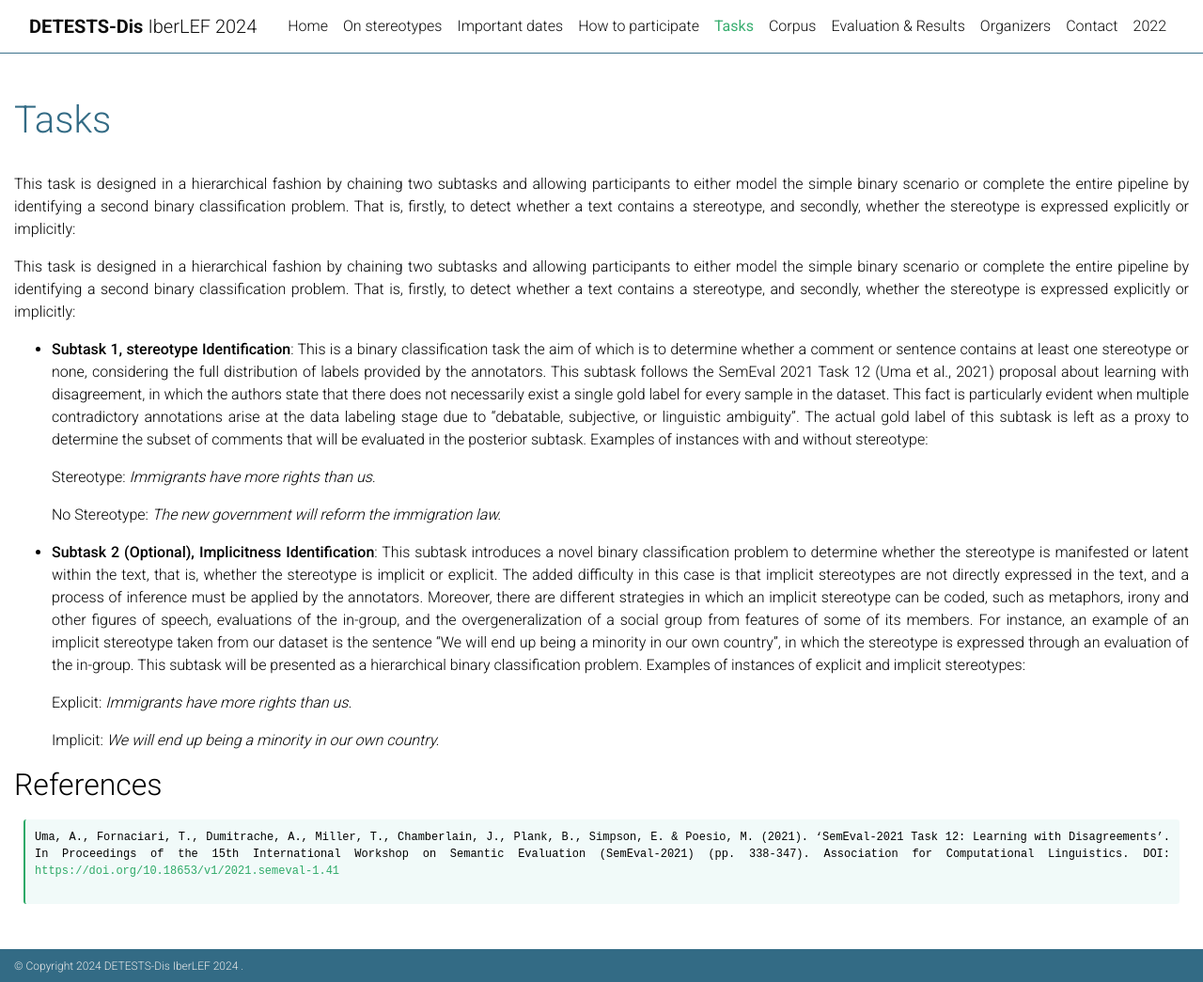
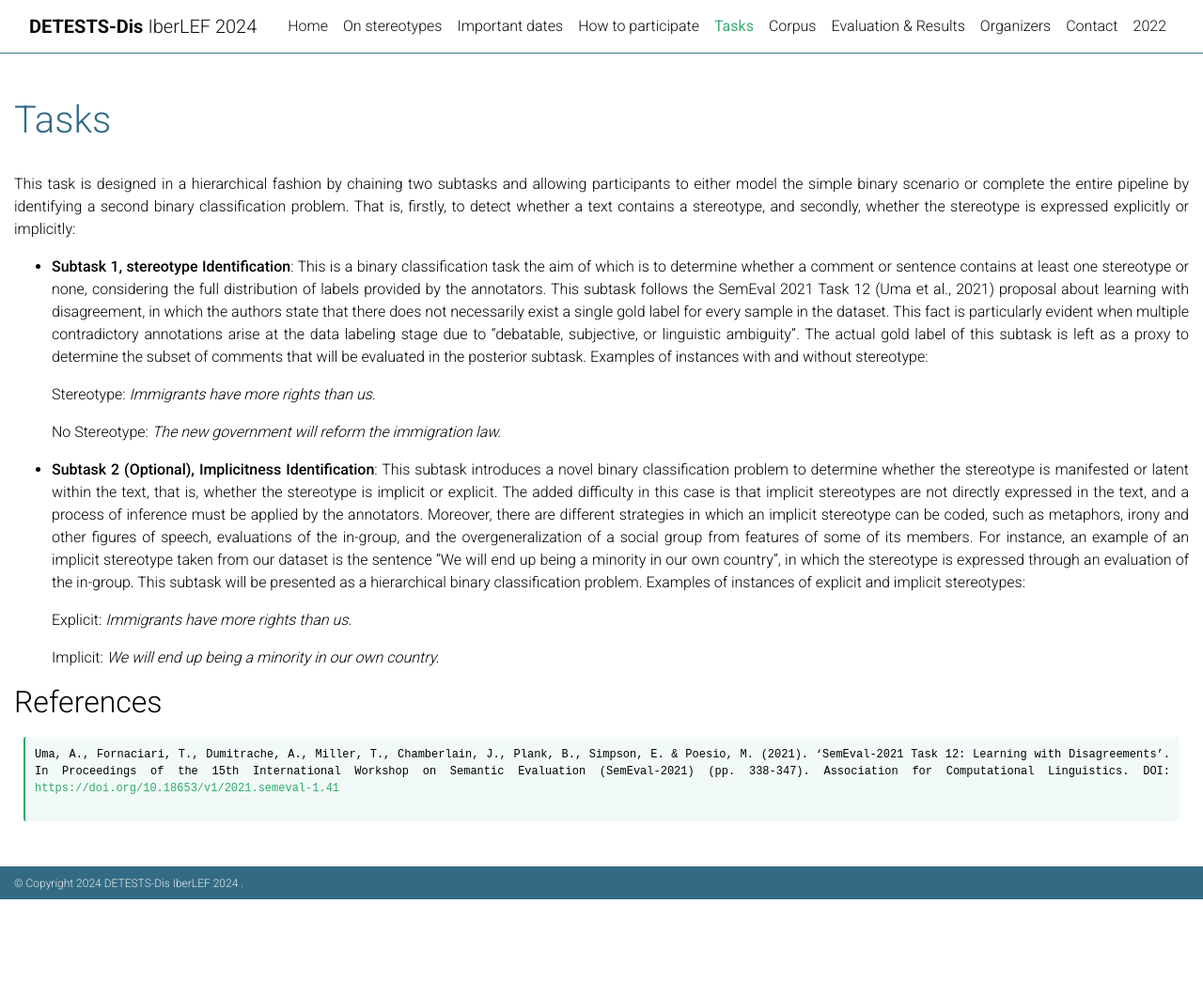
Before and after one commit to DETESTS-Dis/DETESTS-Dis.github.io, a Jekyll site: the page built from _pages/tasks.md, in a window 1280 px wide and 1045 px high. Shown: the whole window at 94% size. Built offline with Jekyll 4.4.1, drawn with Linux system fonts in a browser that asks for light colours; comment, search, counter and statistics services are not loaded; a style sheet for code colours, icons or effects is not loaded.

Commit message:
removed repeated paragraphs

```diff
--- a/_pages/tasks.md
+++ b/_pages/tasks.md
@@ -6,13 +6,6 @@ description:
 nav: true
 nav_order: 5
 ---
-
-This task is designed in a hierarchical fashion by chaining two subtasks and allowing participants to
-either model the simple binary scenario or complete the entire pipeline by identifying a second binary
-classification problem. That is, firstly, to detect whether a text contains a stereotype, and secondly,
-whether the stereotype is expressed explicitly or implicitly:
-{: style="text-align: justify;"}
-
 
 This task is designed in a hierarchical fashion by chaining two subtasks and allowing participants to
 either model the simple binary scenario or complete the entire pipeline by identifying a second binary
```
Also changed, not shown: _pages/evaluation.md (+0 -3 lines).
